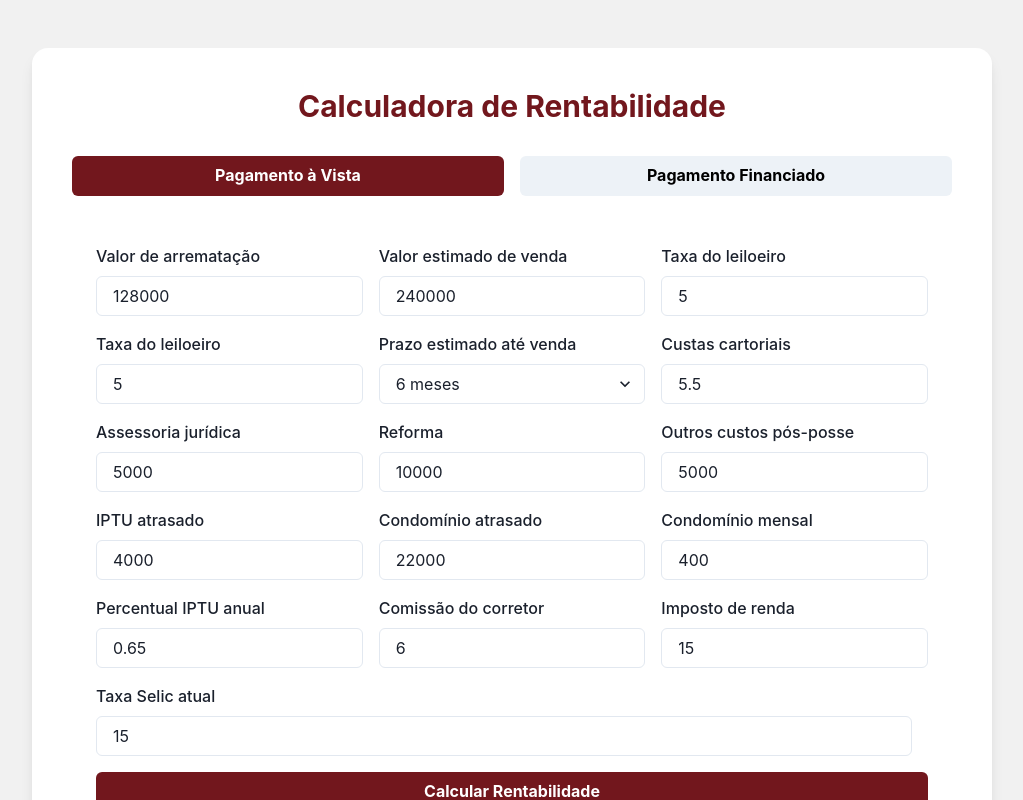
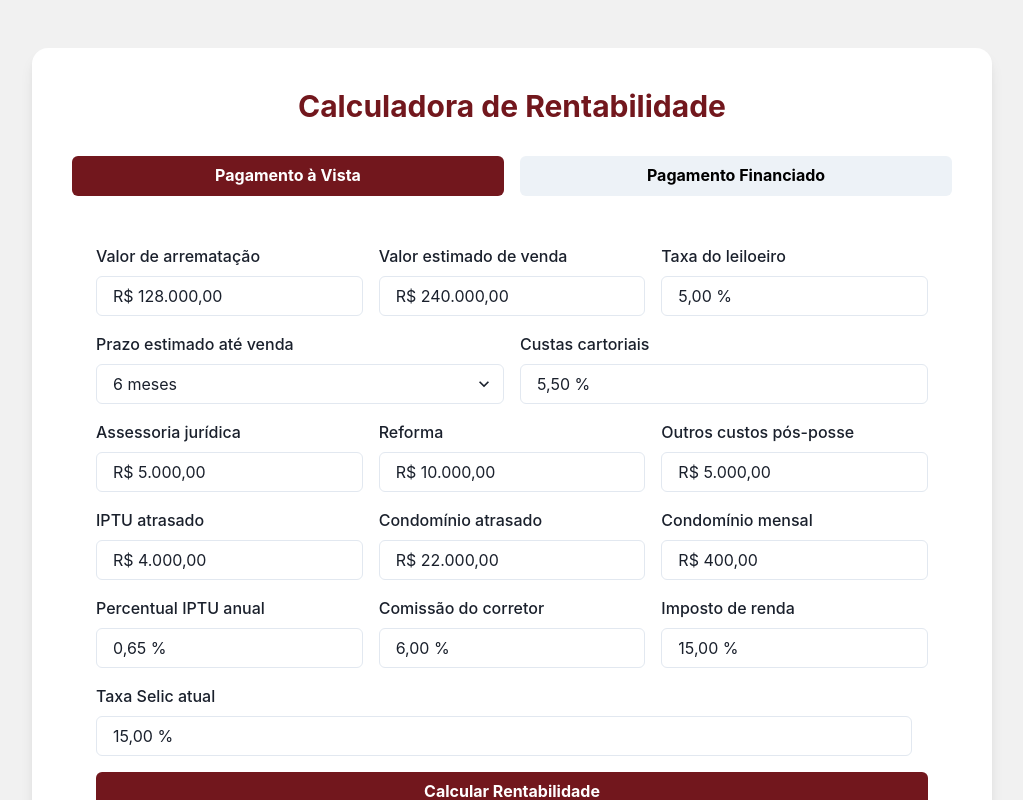
Before and after one commit to leo-philippe/calculador-rentabilidade, a Next.js app: page /simulacao in a window 1280 px wide. Shown: the top 800 px of the page, without its empty margins (128-1151 px from the left). Built offline with nearby package versions, Linux system fonts and the light colour scheme.

Commit message:
mascara nos valores

```diff
--- a/package.json
+++ b/package.json
@@ -21,6 +21,8 @@
     "react": "19.1.0",
     "react-dom": "19.1.0",
     "react-hook-form": "^7.60.0",
-    "react-icons": "^5.5.0"
+    "react-icons": "^5.5.0",
+    "react-input-mask-next": "^3.0.0-alpha.12",
+    "react-number-format": "^5.4.4"
   }
 }
--- a/src/app/avista/page.js
+++ b/src/app/avista/page.js
@@ -9,15 +9,15 @@ import {
   HStack,
   VStack,
   Select,
-  Divider,
   useToast,
 } from "@chakra-ui/react";
-import { useForm } from "react-hook-form";
-import { useState } from "react";
+import React, { useState } from "react";
+import { Controller, useForm } from "react-hook-form";
+import { NumericFormat } from "react-number-format";
 import { calculaRentabilidadeAVista } from "@/utils/calcVista";
 
 export default function PagamentoAVista({ onCalculoFinalizado }) {
-  const { register, handleSubmit } = useForm({
+  const { control, handleSubmit } = useForm({
     defaultValues: {
       valor_arrematacao: 128000,
       valor_venda_estimado: 240000,
@@ -69,123 +69,121 @@ export default function PagamentoAVista({ onCalculoFinalizado }) {
     onCalculoFinalizado?.(res);
   };
 
+  const renderNumberField = (name, label, options = {}) => (
+    <FormControl key={name}>
+      <FormLabel>{label}</FormLabel>
+      <Controller
+        name={name}
+        control={control}
+        render={({ field }) => (
+          <NumericFormat
+            value={field.value}
+            onValueChange={({ value }) => field.onChange(Number(value))}
+            thousandSeparator="."
+            decimalSeparator=","
+            decimalScale={options.decimalScale || 2}
+            fixedDecimalScale
+            prefix={options.prefix}
+            suffix={options.suffix}
+            customInput={Input}
+          />
+        )}
+      />
+    </FormControl>
+  );
+
   return (
     <Box p={6} maxW="900px" mx="auto">
       <VStack as="form" spacing={4} onSubmit={handleSubmit(onSubmit)}>
         <HStack spacing={4} w="full">
-          <FormControl>
-            <FormLabel>Valor de arrematação</FormLabel>
-            <Input type="number" {...register("valor_arrematacao")} />
-          </FormControl>
-
-          <FormControl>
-            <FormLabel>Valor estimado de venda</FormLabel>
-            <Input type="number" {...register("valor_venda_estimado")} />
-          </FormControl>
-          <FormControl>
-            <FormLabel>Taxa do leiloeiro</FormLabel>
-            <Input type="number" {...register("taxa_leiloeiro")} />
-          </FormControl>
+          {renderNumberField("valor_arrematacao", "Valor de arrematação", {
+            prefix: "R$ ",
+          })}
+          {renderNumberField(
+            "valor_venda_estimado",
+            "Valor estimado de venda",
+            {
+              prefix: "R$ ",
+            }
+          )}
+          {renderNumberField("taxa_leiloeiro", "Taxa do leiloeiro", {
+            suffix: " %",
+          })}
         </HStack>
 
         <HStack spacing={4} w="full">
           <FormControl>
-            <FormLabel>Taxa do leiloeiro</FormLabel>
-            <Input type="number" {...register("taxa_leiloeiro")} />
-          </FormControl>
-          <FormControl>
             <FormLabel>Prazo estimado até venda</FormLabel>
-            <Select {...register("prazo_venda_meses")}>
+            <Controller
+              name="prazo_venda_meses"
+              control={control}
+              render={({ field }) => (
+                <Select {...field}>
                   <option value="4">4 meses</option>
                   <option value="6">6 meses</option>
                   <option value="12">12 meses</option>
                   <option value="18">18 meses</option>
                   <option value="24">24 meses</option>
                 </Select>
-          </FormControl>
-          <FormControl>
-            <FormLabel>Custas cartoriais</FormLabel>
-            <Input
-              type="text"
-              inputMode="decimal"
-              pattern="[0-9]*[.,]?[0-9]*"
-              {...register("custas_cartorio")}
+              )}
             />
           </FormControl>
+          {renderNumberField("custas_cartorio", "Custas cartoriais", {
+            suffix: " %",
+          })}
         </HStack>
 
         <HStack spacing={4} w="full">
-          <FormControl>
-            <FormLabel>Assessoria jurídica</FormLabel>
-            <Input type="number" {...register("assessoria_juridica")} />
-          </FormControl>
-
-          <FormControl>
-            <FormLabel>Reforma</FormLabel>
-            <Input type="number" {...register("custo_reformas")} />
-          </FormControl>
-
-          <FormControl>
-            <FormLabel>Outros custos pós-posse</FormLabel>
-            <Input type="number" {...register("outros_custos_posse")} />
-          </FormControl>
+          {renderNumberField("assessoria_juridica", "Assessoria jurídica", {
+            prefix: "R$ ",
+          })}
+          {renderNumberField("custo_reformas", "Reforma", {
+            prefix: "R$ ",
+          })}
+          {renderNumberField("outros_custos_posse", "Outros custos pós-posse", {
+            prefix: "R$ ",
+          })}
         </HStack>
 
         <HStack spacing={4} w="full">
-          <FormControl>
-            <FormLabel>IPTU atrasado</FormLabel>
-            <Input type="number" {...register("iptu_atrasado")} />
-          </FormControl>
-
-          <FormControl>
-            <FormLabel>Condomínio atrasado</FormLabel>
-            <Input type="number" {...register("condominio_atrasado")} />
-          </FormControl>
-          <FormControl>
-            <FormLabel>Condomínio mensal</FormLabel>
-            <Input type="number" {...register("condominio_mensal")} />
-          </FormControl>
+          {renderNumberField("iptu_atrasado", "IPTU atrasado", {
+            prefix: "R$ ",
+          })}
+          {renderNumberField("condominio_atrasado", "Condomínio atrasado", {
+            prefix: "R$ ",
+          })}
+          {renderNumberField("condominio_mensal", "Condomínio mensal", {
+            prefix: "R$ ",
+          })}
         </HStack>
 
         <HStack spacing={4} w="full">
-          <FormControl>
-            <FormLabel>Percentual IPTU anual</FormLabel>
-            <Input
-              type="text"
-              inputMode="decimal"
-              pattern="[0-9]*[.,]?[0-9]*"
-              {...register("percentual_iptu_anual")}
-            />
-          </FormControl>
-          <FormControl>
-            <FormLabel>Comissão do corretor</FormLabel>
-            <Input type="number" {...register("comissao_corretor")} />
-          </FormControl>
-
-          <FormControl>
-            <FormLabel>Imposto de renda</FormLabel>
-            <Input type="number" {...register("imposto_renda_lucro")} />
-          </FormControl>
+          {renderNumberField("percentual_iptu_anual", "Percentual IPTU anual", {
+            suffix: " %",
+          })}
+          {renderNumberField("comissao_corretor", "Comissão do corretor", {
+            suffix: " %",
+          })}
+          {renderNumberField("imposto_renda_lucro", "Imposto de renda", {
+            suffix: " %",
+          })}
         </HStack>
 
         <HStack spacing={4} w="full">
-          <FormControl>
-            <FormLabel>Taxa Selic atual</FormLabel>
-            <Input type="number" {...register("selic_anual")} />
-          </FormControl>
+          {renderNumberField("selic_anual", "Taxa Selic atual", {
+            suffix: " %",
+          })}
           <Box flex="1" /> {/* espaçador */}
         </HStack>
 
         <Button
-          bg={"#72171D"}
-          color={"white"}
-          _hover={{
-            bg: "#5d1218",
-          }}
+          bg="#72171D"
+          color="white"
+          _hover={{ bg: "#5d1218" }}
           width="100%"
+          type="submit"
           borderRadius="md"
           fontWeight="bold"
-          type="submit"
         >
           Calcular Rentabilidade
         </Button>
--- a/src/app/financiado/page.js
+++ b/src/app/financiado/page.js
@@ -9,15 +9,15 @@ import {
   HStack,
   VStack,
   Select,
-  Divider,
   useToast,
 } from "@chakra-ui/react";
-import { useForm } from "react-hook-form";
-import { useState } from "react";
+import React, { useState } from "react";
+import { Controller, useForm } from "react-hook-form";
+import { NumericFormat } from "react-number-format";
 import { calculaRentabilidadeFinanciada } from "@/utils/calculaRentabilidadeFinanciada";
 
 export default function PagamentoFinanciado({ onCalculoFinalizado }) {
-  const { register, handleSubmit } = useForm({
+  const { control, handleSubmit } = useForm({
     defaultValues: {
       valor_arrematacao: 128000,
       valor_venda_estimado: 240000,
@@ -74,157 +74,113 @@ export default function PagamentoFinanciado({ onCalculoFinalizado }) {
     onCalculoFinalizado?.(res);
   };
 
+  const renderField = (name, label, options = {}) => (
+    <FormControl key={name}>
+      <FormLabel>{label}</FormLabel>
+      <Controller
+        name={name}
+        control={control}
+        render={({ field }) => (
+          <NumericFormat
+            value={field.value}
+            onValueChange={({ value }) => field.onChange(Number(value))}
+            thousandSeparator="."
+            decimalSeparator=","
+            decimalScale={options.decimalScale || 2}
+            fixedDecimalScale
+            prefix={options.prefix}
+            suffix={options.suffix}
+            customInput={Input}
+          />
+        )}
+      />
+    </FormControl>
+  );
+
   return (
     <Box p={6} maxW="900px" mx="auto">
       <VStack as="form" spacing={4} onSubmit={handleSubmit(onSubmit)}>
         <HStack spacing={4} w="full">
-          <FormControl>
-            <FormLabel>Valor de arrematação</FormLabel>
-            <Input type="number" {...register("valor_arrematacao")} />
-          </FormControl>
-          <FormControl>
-            <FormLabel>Valor estimado de venda</FormLabel>
-            <Input type="number" {...register("valor_venda_estimado")} />
-          </FormControl>
-          <FormControl>
-            <FormLabel>Entrada (%)</FormLabel>
-            <Input
-              type="text"
-              inputMode="decimal"
-              pattern="[0-9]*[.,]?[0-9]*"
-              {...register("entrada_percentual")}
-            />
-          </FormControl>
+          {renderField("valor_arrematacao", "Valor de arrematação", {
+            prefix: "R$ ",
+          })}
+          {renderField("valor_venda_estimado", "Valor estimado de venda", {
+            prefix: "R$ ",
+          })}
+          {renderField("entrada_percentual", "Entrada", { suffix: " %" })}
         </HStack>
 
         <HStack spacing={4} w="full">
-          <FormControl>
-            <FormLabel>Tx. financiamento anual</FormLabel>
-            <Input
-              type="text"
-              inputMode="decimal"
-              pattern="[0-9]*[.,]?[0-9]*"
-              {...register("taxa_financiamento_aa")}
-            />
-          </FormControl>
-          <FormControl>
-            <FormLabel>Prazo total (meses)</FormLabel>
-            <Input type="number" {...register("prazo_meses_total")} />
-          </FormControl>
-          <FormControl>
-            <FormLabel>Taxa do leiloeiro (%)</FormLabel>
-            <Input
-              type="text"
-              inputMode="decimal"
-              pattern="[0-9]*[.,]?[0-9]*"
-              {...register("taxa_leiloeiro")}
-            />
-          </FormControl>
+          {renderField("taxa_financiamento_aa", "Tx. financiamento anual", {
+            suffix: " %",
+          })}
+          {renderField("prazo_meses_total", "Prazo total (meses)")}
+          {renderField("taxa_leiloeiro", "Taxa do leiloeiro", { suffix: " %" })}
         </HStack>
 
         <HStack spacing={4} w="full">
-          <FormControl>
-            <FormLabel>Custas cartoriais (%)</FormLabel>
-            <Input
-              type="text"
-              inputMode="decimal"
-              pattern="[0-9]*[.,]?[0-9]*"
-              {...register("custas_cartorio")}
-            />
-          </FormControl>
-          <FormControl>
-            <FormLabel>Assessoria jurídica (R$)</FormLabel>
-            <Input type="number" {...register("assessoria_juridica")} />
-          </FormControl>
-          <FormControl>
-            <FormLabel>Custo reformas (R$)</FormLabel>
-            <Input type="number" {...register("custo_reformas")} />
-          </FormControl>
+          {renderField("custas_cartorio", "Custas cartoriais", {
+            suffix: " %",
+          })}
+          {renderField("assessoria_juridica", "Assessoria jurídica", {
+            prefix: "R$ ",
+          })}
+          {renderField("custo_reformas", "Custo reformas", { prefix: "R$ " })}
         </HStack>
 
         <HStack spacing={4} w="full">
-          <FormControl>
-            <FormLabel>Outros custos posse (R$)</FormLabel>
-            <Input type="number" {...register("outros_custos_posse")} />
-          </FormControl>
-          <FormControl>
-            <FormLabel>IPTU atrasado (R$)</FormLabel>
-            <Input type="number" {...register("iptu_atrasado")} />
-          </FormControl>
-          <FormControl>
-            <FormLabel>Condomínio atrasado (R$)</FormLabel>
-            <Input type="number" {...register("condominio_atrasado")} />
-          </FormControl>
+          {renderField("outros_custos_posse", "Outros custos posse", {
+            prefix: "R$ ",
+          })}
+          {renderField("iptu_atrasado", "IPTU atrasado", { prefix: "R$ " })}
+          {renderField("condominio_atrasado", "Condomínio atrasado", {
+            prefix: "R$ ",
+          })}
         </HStack>
 
         <HStack spacing={4} w="full">
-          <FormControl>
-            <FormLabel>Condomínio mensal (R$)</FormLabel>
-            <Input type="number" {...register("condominio_mensal")} />
-          </FormControl>
-          <FormControl>
-            <FormLabel>IPTU anual (%)</FormLabel>
-            <Input
-              type="text"
-              inputMode="decimal"
-              pattern="[0-9]*[.,]?[0-9]*"
-              {...register("percentual_iptu_anual")}
-            />
-          </FormControl>
-          <FormControl>
-            <FormLabel>Comissão corretor (%)</FormLabel>
-            <Input
-              type="text"
-              inputMode="decimal"
-              pattern="[0-9]*[.,]?[0-9]*"
-              {...register("comissao_corretor")}
-            />
-          </FormControl>
+          {renderField("condominio_mensal", "Condomínio mensal", {
+            prefix: "R$ ",
+          })}
+          {renderField("percentual_iptu_anual", "IPTU anual", { suffix: " %" })}
+          {renderField("comissao_corretor", "Comissão corretor", {
+            suffix: " %",
+          })}
         </HStack>
 
         <HStack spacing={4} w="full">
-          <FormControl>
-            <FormLabel>IR sobre lucro (%)</FormLabel>
-            <Input
-              type="text"
-              inputMode="decimal"
-              pattern="[0-9]*[.,]?[0-9]*"
-              {...register("imposto_renda_lucro")}
-            />
-          </FormControl>
-          <FormControl>
-            <FormLabel>SELIC anual (%)</FormLabel>
-            <Input
-              type="text"
-              inputMode="decimal"
-              pattern="[0-9]*[.,]?[0-9]*"
-              {...register("selic_anual")}
-            />
-          </FormControl>
+          {renderField("imposto_renda_lucro", "IR sobre lucro", {
+            suffix: " %",
+          })}
+          {renderField("selic_anual", "SELIC anual", { suffix: " %" })}
           <FormControl>
             <FormLabel>Prazo até venda</FormLabel>
-            <Select {...register("prazo_venda_meses")}>
+            <Controller
+              name="prazo_venda_meses"
+              control={control}
+              render={({ field }) => (
+                <Select {...field}>
                   <option value="4">4 meses</option>
                   <option value="6">6 meses</option>
                   <option value="12">12 meses</option>
                   <option value="18">18 meses</option>
                   <option value="24">24 meses</option>
                 </Select>
+              )}
+            />
           </FormControl>
         </HStack>
 
         <Button
           bg={"#72171D"}
           color={"white"}
-          _hover={{
-            bg: "#5d1218",
-          }}
+          _hover={{ bg: "#5d1218" }}
           width="100%"
           borderRadius="md"
           fontWeight="bold"
           type="submit"
         >
-          Calcular Rentabilidade Financiada
+          Calcular Rentabilidade
         </Button>
       </VStack>
     </Box>
```
Also changed, not shown: src/components/DREDetalhada/page.jsx (+95 -45 lines), src/components/DREFinanciada/page.jsx (+75 -37 lines), src/utils/calcVista.js (+58 -21 lines), src/utils/calculaRentabilidadeFinanciada.js (+38 -12 lines), 1 other file (tests, documents, lock files or other folders). Lines whose indentation alone changed are shown as unchanged.
